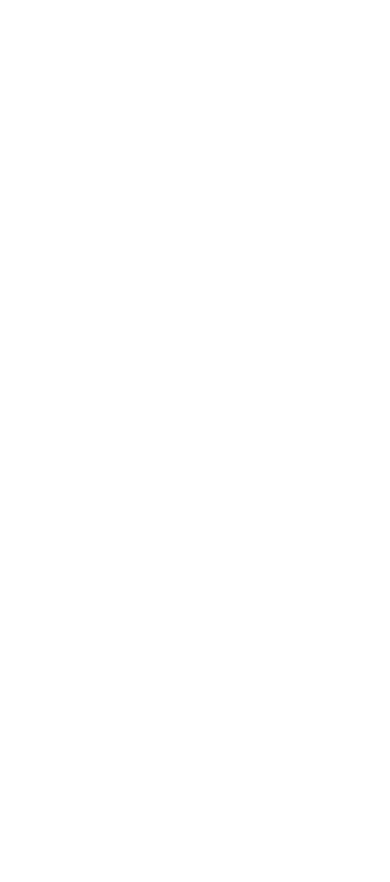
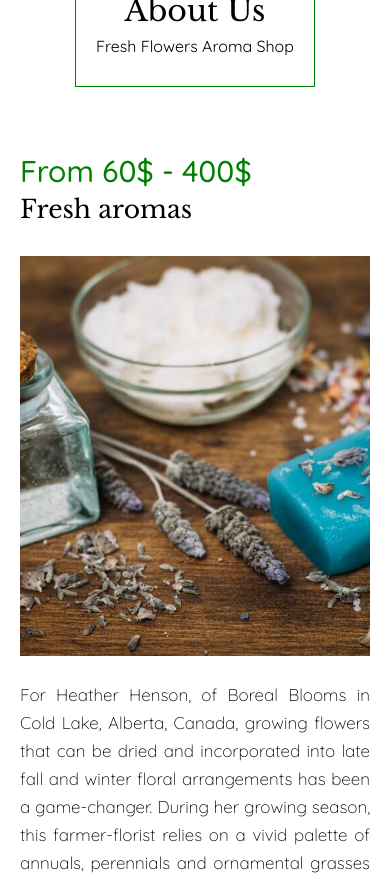
Before and after one commit to mzayniddin/world-aroma, a React (Vite) app: page /services in a window 390 px wide. Shown: the part 1100-1982 px from the top of the page. Before the commit the page ends 844 px from the top, so only its background shows below. Built offline with nearby package versions, Linux system fonts and the light colour scheme.

Commit message:
added services price component

```diff
--- a/public/locales/en/translation.json
+++ b/public/locales/en/translation.json
@@ -10,5 +10,8 @@
     "follow": "Follow us",
     "follow_us": "Follow us",
     "our": "Our",
-    "navigation": "Navigation"
+    "navigation": "Navigation",
+    "aromas": "aromas",
+    "fresh": "Fresh",
+    "from": "From"
 }
--- a/public/locales/ru/translation.json
+++ b/public/locales/ru/translation.json
@@ -10,5 +10,8 @@
     "follow": "Подписывайтесь",
     "follow_us": "Подписывайтесь на нас",
     "our": "Наши",
-    "navigation": "Навигация"
+    "navigation": "Навигация",
+    "aromas": "ароматы",
+    "fresh": "Свежие",
+    "from": "От"
 }
--- a/src/components/about-us/AboutUs.scss
+++ b/src/components/about-us/AboutUs.scss
@@ -108,7 +108,7 @@
 
         &-heading__sub-title {
             text-transform: uppercase;
-            margin-bottom: 20px;
+            margin-bottom: 9px;
         }
 
         &-top__text>p {
--- /dev/null
+++ b/src/components/services-price/ServicesPrice.jsx
@@ -0,0 +1,51 @@
+import { useTranslation } from "react-i18next";
+
+// IMAGES
+import img from "../../assets/images/services-img.jpg";
+
+//SCSS
+import "./ServicesPrice.scss";
+
+const ServicesPrice = () => {
+    const { t } = useTranslation();
+    return (
+        <section className="services">
+            <div className="container">
+                <div className="services__heading">
+                    <span className="services__sub-title sub-title">
+                        {t("from")} 60$ - 400$
+                    </span>
+                    <h2 className="services-title title">
+                        {t("fresh")} {t("aromas")}
+                    </h2>
+                </div>
+                <div className="services__content">
+                    <img
+                        src={img}
+                        alt="Making aromas"
+                        className="services__content-img"
+                    />
+
+                    <div className="services__content-text__wrapper">
+                        <p className="services__content-text">
+                            For Heather Henson, of Boreal Blooms in Cold Lake,
+                            Alberta, Canada, growing flowers that can be dried
+                            and incorporated into late fall and winter floral
+                            arrangements has been a game-changer. During her
+                            growing season, this farmer-florist relies on a
+                            vivid palette of annuals, perennials and ornamental
+                            grasses to supply her studio.
+                        </p>
+                        <p className="services__content-text">
+                            Free initial consulting. For retail and office
+                            tenants who are interested in a weekly delivery
+                            program floral design plan.
+                        </p>
+                    </div>
+                </div>
+            </div>
+        </section>
+    );
+};
+
+export default ServicesPrice;
--- /dev/null
+++ b/src/components/services-price/ServicesPrice.scss
@@ -0,0 +1,88 @@
+.services {
+    padding-bottom: 80px;
+
+    &__heading {
+        text-align: center;
+        margin-bottom: 55px;
+    }
+
+    &__sub-title {
+        display: inline-block;
+        margin-bottom: 9px;
+    }
+
+    &__content {
+        display: flex;
+        gap: 50px;
+    }
+
+    &__content-text__wrapper {
+        display: flex;
+        flex-direction: column;
+        row-gap: 20px;
+        padding-right: 20px;
+    }
+
+    &__content-text {
+        text-align: justify;
+        font-weight: 300;
+        font-size: 17px;
+        line-height: 32px;
+        color: var(--black-c);
+    }
+
+    &__content-img {
+        width: 530px;
+        height: 400px;
+        object-fit: cover;
+    }
+}
+
+@media screen and (max-width: 1080px) {
+    .services {
+        &__content {
+            gap: 25px;
+        }
+
+        &__content-text {
+            line-height: 28px;
+        }
+
+        &__content-img {
+            width: 50%;
+        }
+    }
+}
+
+@media screen and (max-width: 768px) {
+    .services {
+        padding: 30px 0 50px;
+
+        &__content {
+            flex-direction: column;
+        }
+
+        &__heading {
+            text-align: start;
+            margin-bottom: 30px;
+        }
+
+        .title {
+            font-size: 25px;
+            line-height: 125%;
+        }
+
+        .sub-title {
+            font-weight: 500;
+            font-size: 30px;
+        }
+
+        &__content-text__wrapper {
+            padding: 0;
+        }
+
+        &__content-img {
+            width: 100%;
+        }
+    }
+}
--- a/src/pages/Services.jsx
+++ b/src/pages/Services.jsx
@@ -1,11 +1,15 @@
 // COMPONENTS
 
 import Intro from "../components/intro/Intro";
+import OurServices from "../components/our-services/OurServices";
+import ServicesPrice from "../components/services-price/ServicesPrice";
 
 const Services = () => {
     return (
         <main>
             <Intro title={"services"} />
+            <OurServices/>
+            <ServicesPrice/>
         </main>
     );
 };
```
Also changed, not shown: src/assets/images/services-img.jpg (added).
